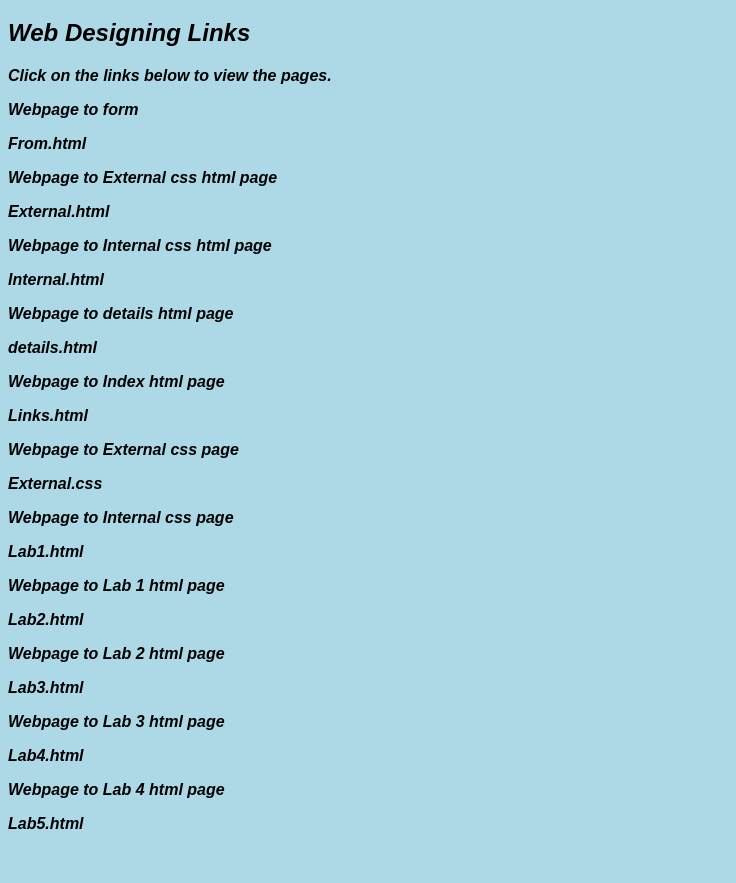
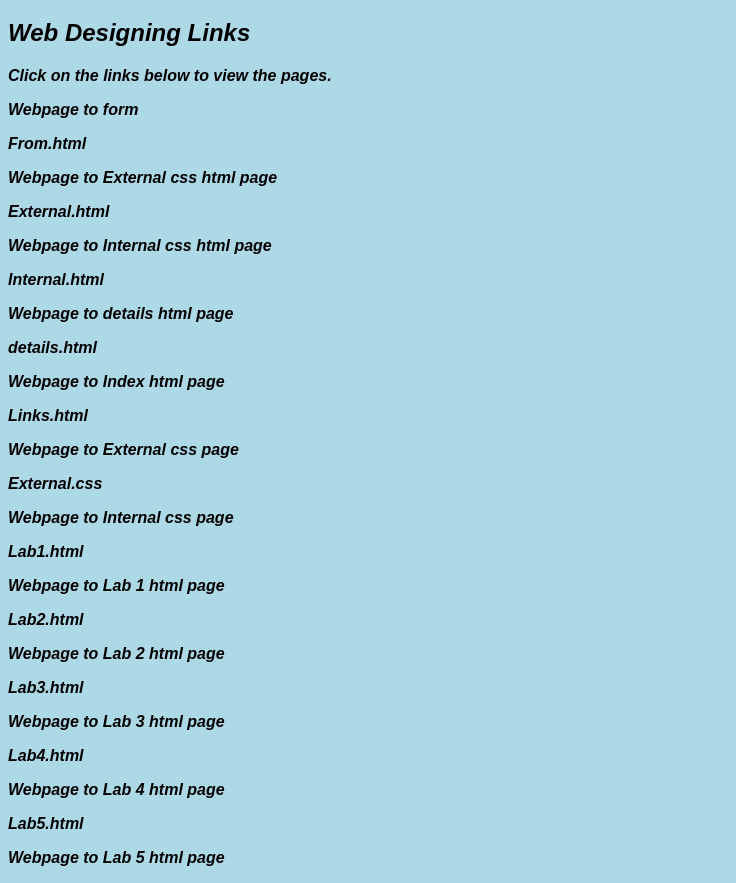
Before and after one commit to Pratham2005-desai/Web_dev, a plain HTML site: page index.html in a window 1280 px wide. Shown: the part 61-944 px from the top of the page, without its empty margins (0-736 px from the left). Before the commit the page ends 902 px from the top, so only its background shows below. Drawn offline with Linux system fonts and the light colour scheme.

Commit message:
Update index.html

```diff
--- a/index.html
+++ b/index.html
@@ -70,5 +70,6 @@
         <a href="Lab4.html">Lab4.html</a><br>
         <p>Webpage to Lab 4 html page</p>
         <a href="Lab5.html">Lab5.html</a><br>
+        <p>Webpage to Lab 5 html page</p>
     </body>
 </html>
```
